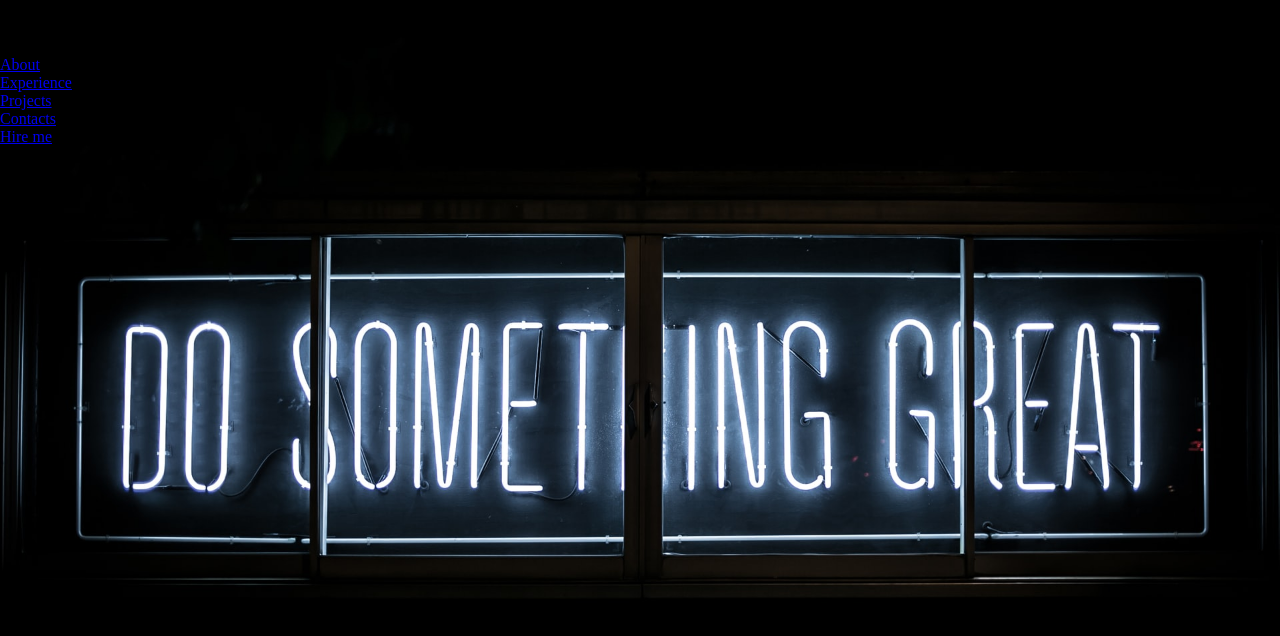
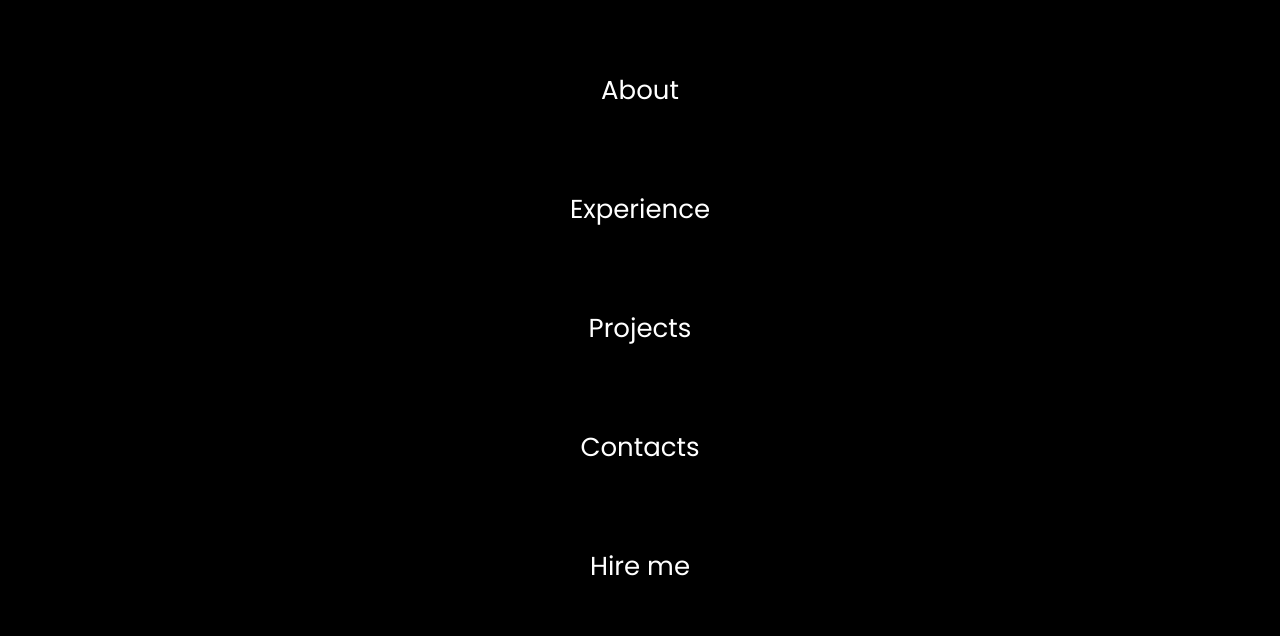
Before and after one commit to daudi13/daudi, a React (Create React App) app: page / in a window 1280 px wide. Shown: the top 636 px of the page. Built offline with nearby package versions, Linux system fonts and the light colour scheme.

Commit message:
Add menu styling

```diff
--- a/public/index.html
+++ b/public/index.html
@@ -10,6 +10,9 @@
       content="Web site created using create-react-app"
     />
     <link rel="apple-touch-icon" href="%PUBLIC_URL%/logo192.png" />
+    <link rel="preconnect" href="https://fonts.googleapis.com">
+<link rel="preconnect" href="https://fonts.gstatic.com" crossorigin>
+<link href="https://fonts.googleapis.com/css2?family=Poppins:wght@400;500;600;700&display=swap" rel="stylesheet">
     <!--
       manifest.json provides metadata used when your web app is installed on a
       user's mobile device or desktop. See https://developers.google.com/web/fundamentals/web-app-manifest/
--- a/src/components/Header.css
+++ b/src/components/Header.css
@@ -0,0 +1,30 @@
+.header {
+  font-family: 'Poppins', sans-serif;
+  background-color: rgba(128, 133, 223, 0.4);
+  overflow: hidden;
+}
+
+.slider {
+  position: fixed;
+  min-width: 100%;
+  height: 100vh;
+  top: 0;
+  background-color: #000;
+}
+
+.slider ul {
+  display: flex;
+  flex-direction: column;
+  align-items: center;
+}
+
+.slider ul li {
+  margin-block: 2.5rem;
+  list-style: none;
+}
+
+ul li a  {
+  font-size: 26px;
+  text-decoration: none;
+  color: #fff;
+}
--- a/src/components/Header.js
+++ b/src/components/Header.js
@@ -1,16 +1,20 @@
 import { Close, MenuOutlined } from "@material-ui/icons";
-import React from "react";
+import React, {useState} from "react";
 import { Link } from "react-router-dom";
+import "./Header.css"
 
-const Header = () => (
-  <header className="header">
+const Header = () => {
+  const [active, setActive] = useState(false);
+
+
+  return(<header className="header">
     <div className="menu-icons">
-      <MenuOutlined className="menu"/>
+      <MenuOutlined className="menu" />
     </div>
-    <nav>
+    <nav className="slider">
       <ul>
         <div className="closed">
-          <Close className="close"/>
+          <Close className="close" />
         </div>
         <li>
           <Link to="/">
@@ -39,7 +43,7 @@ const Header = () => (
         </li>
       </ul>
     </nav>
-  </header>
-)
+  </header>)
+}
 
 export default Header;
```
